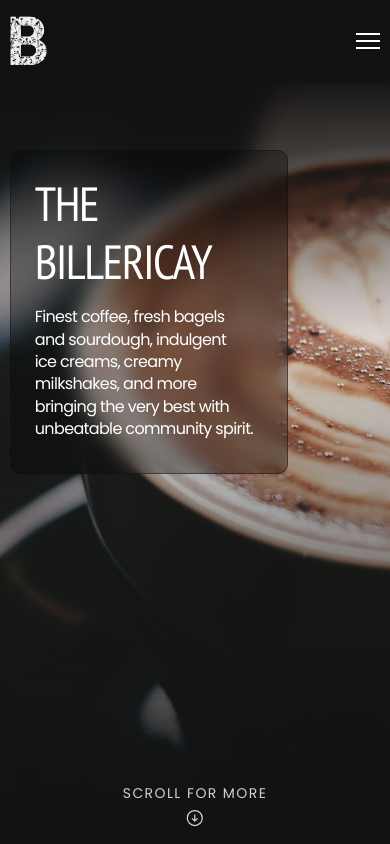
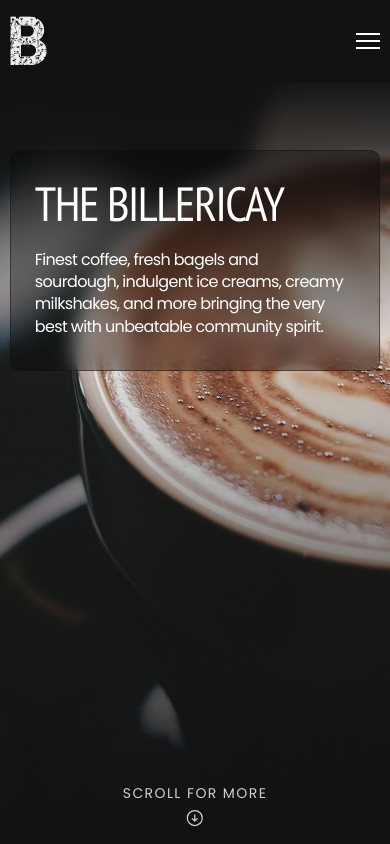
Before and after one commit to conorbailey90/the-billericay-cafe, a SvelteKit app: page / in a window 390 px wide. Shown: the top 844 px of the page. Built offline with nearby package versions, Linux system fonts and the light colour scheme.

Commit message:
blurred intro bg added for hero section

```diff
--- a/src/components/Hero.svelte
+++ b/src/components/Hero.svelte
@@ -126,4 +126,10 @@
         }
     }
 
+      @media (max-width: 500px) {
+        .intro {
+            grid-column: span 12; /* Full width on mobile assuming 12-column grid */
+        }
+      }
+
 </style>
```
